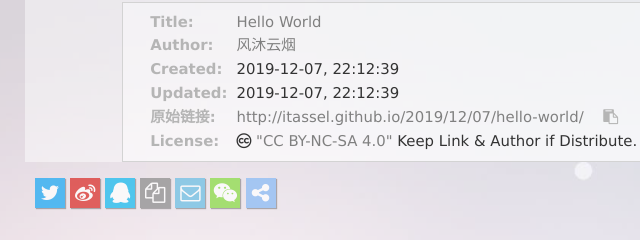
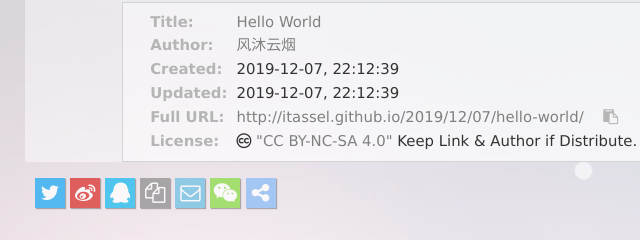
Before and after one commit to iTassel/iTassel.github.io, a plain HTML site: page 2019/12/07/hello-world/index.html in a window 1280 px wide. Shown: the part 839-1079 px from the top of the page, 305-945 px from the left. Drawn offline with nearby package versions, Linux system fonts and the light colour scheme; some packages are replaced by stand-ins of ours; a script that the page names is missing.

Commit message:
Site updated: 2019-12-08 00:10:08

```diff
--- a/2019/12/07/hello-world/index.html
+++ b/2019/12/07/hello-world/index.html
@@ -297,7 +297,7 @@
         <p><span>Created:</span>2019-12-07, 22:12:39</p>
         <p><span>Updated:</span>2019-12-07, 22:12:39</p>
         <p>
-            <span>原始链接:</span><a class="post-url" href="/2019/12/07/hello-world/" title="Hello World">http://itassel.github.io/2019/12/07/hello-world/</a>
+            <span>Full URL:</span><a class="post-url" href="/2019/12/07/hello-world/" title="Hello World">http://itassel.github.io/2019/12/07/hello-world/</a>
             <span class="copy-path" data-clipboard-text="From http://itassel.github.io/2019/12/07/hello-world/　　By 风沐云烟" title="Copy Article&#39;s Link &amp; Author"><i class="fa fa-clipboard"></i></span>
             <script> var clipboard = new Clipboard('.copy-path'); </script>
         </p>
```
